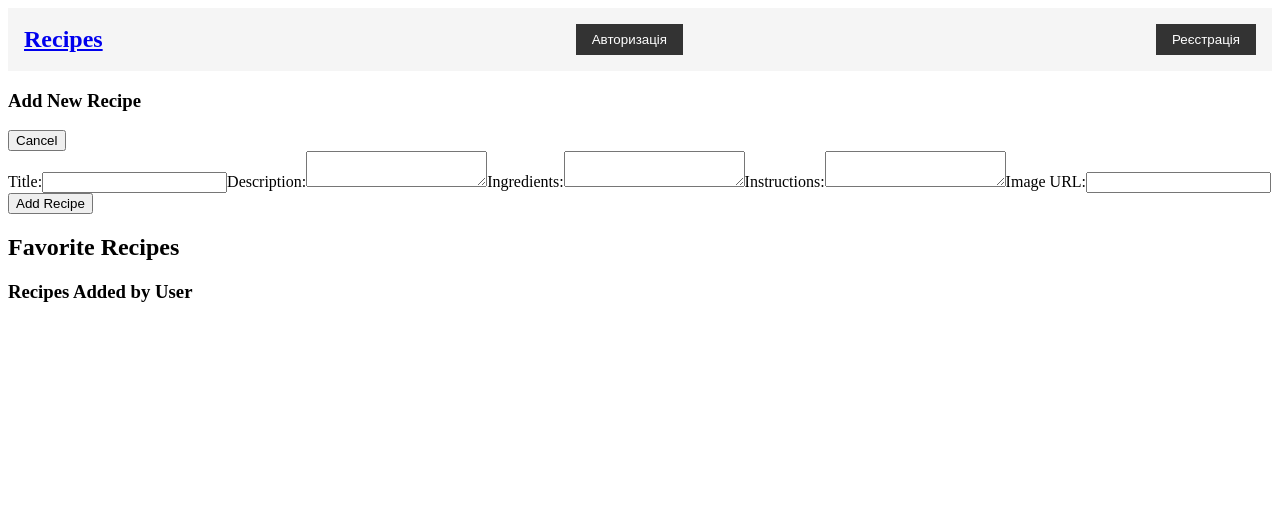
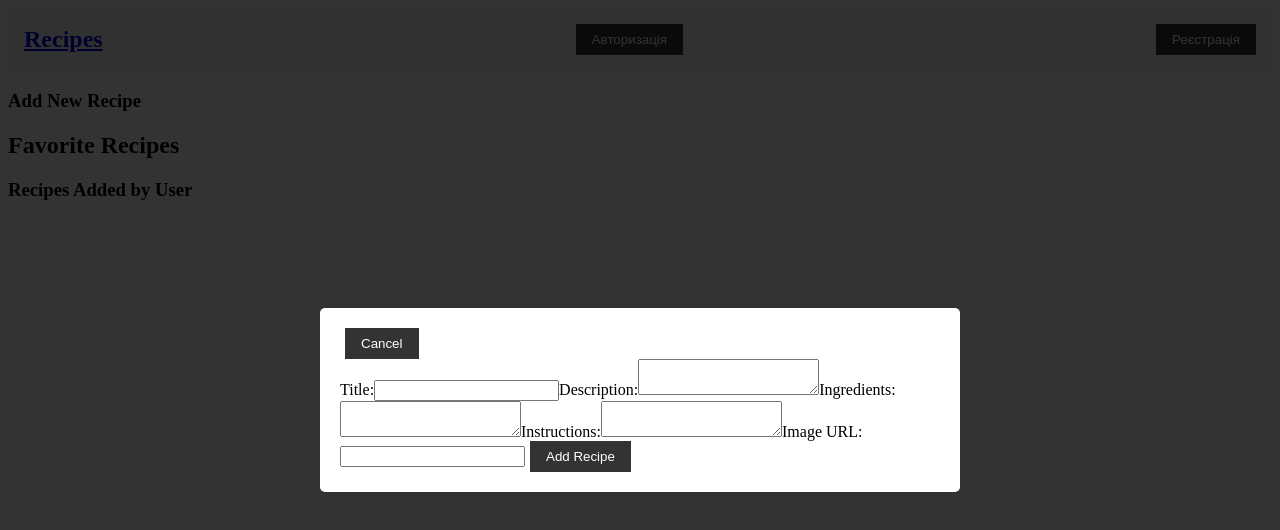
Before and after one commit to kozakevich13/recipe-menagement, a React (Create React App) app: page /favorite-recipes in a window 1280 px wide. Both pictures are taken after a click on the button "Add Recipe". Shown: the top 530 px of the page. Built offline with nearby package versions, Linux system fonts and the light colour scheme.

Commit message:
add background blur for form

```diff
--- a/src/components/FavoriteRecipes.tsx
+++ b/src/components/FavoriteRecipes.tsx
@@ -6,6 +6,7 @@ import {
   addUserRecipe,
 } from "../redux/favoriteRecipes";
 import RecipeItem from "./RecipeItem";
+import "../style/FavoriteRecipes.css";
 
 interface Recipe {
   id: number;
@@ -87,9 +88,12 @@ const FavoriteRecipes: React.FC = () => {
     <div>
       <h3>Add New Recipe</h3>
       {showAddForm ? (
-        <div>
+        <div className="overlay">
+          <div className="form-container">
             {/* Форма додавання нового рецепту */}
-          <button onClick={toggleAddForm}>Cancel</button>
+            <button className="btn" onClick={toggleAddForm}>
+              Cancel
+            </button>
             <form onSubmit={handleAddRecipe}>
               <label>
                 Title:
@@ -133,13 +137,16 @@ const FavoriteRecipes: React.FC = () => {
                   onChange={handleInputChange}
                 />
               </label>
-            <button type="submit" onClick={handleAddRecipe}>
+              <button className="btn" type="submit" onClick={handleAddRecipe}>
                 Add Recipe
               </button>
             </form>
           </div>
+        </div>
       ) : (
-        <button onClick={toggleAddForm}>Add Recipe</button>
+        <button className="btn" onClick={toggleAddForm}>
+          Add Recipe
+        </button>
       )}
       <h2>Favorite Recipes</h2>
       <h3>Recipes Added by User</h3>
@@ -147,7 +154,10 @@ const FavoriteRecipes: React.FC = () => {
         <div className="recipe-item" key={recipe.title}>
           <RecipeItem key={recipe.title} recipe={recipe} />
           {/* Відображення деталей рецепту */}
-          <button onClick={() => handleRemoveUserRecipe(recipe.title)}>
+          <button
+            className="btn"
+            onClick={() => handleRemoveUserRecipe(recipe.title)}
+          >
             Remove
           </button>
         </div>
--- /dev/null
+++ b/src/style/FavoriteRecipes.css
@@ -0,0 +1,21 @@
+.form-container {
+  position: fixed;
+  top: 50%;
+  left: 50%;
+  transform: translate(-50%, -50%);
+  background-color: white;
+  padding: 20px;
+  border-radius: 5px;
+  z-index: 999;
+  color: black;
+}
+
+.overlay {
+  position: fixed;
+  top: 0;
+  left: 0;
+  width: 100%;
+  height: 100%;
+  background-color: rgba(0, 0, 0, 0.8);
+  z-index: 998;
+}
```
Lines whose indentation alone changed are shown as unchanged.
